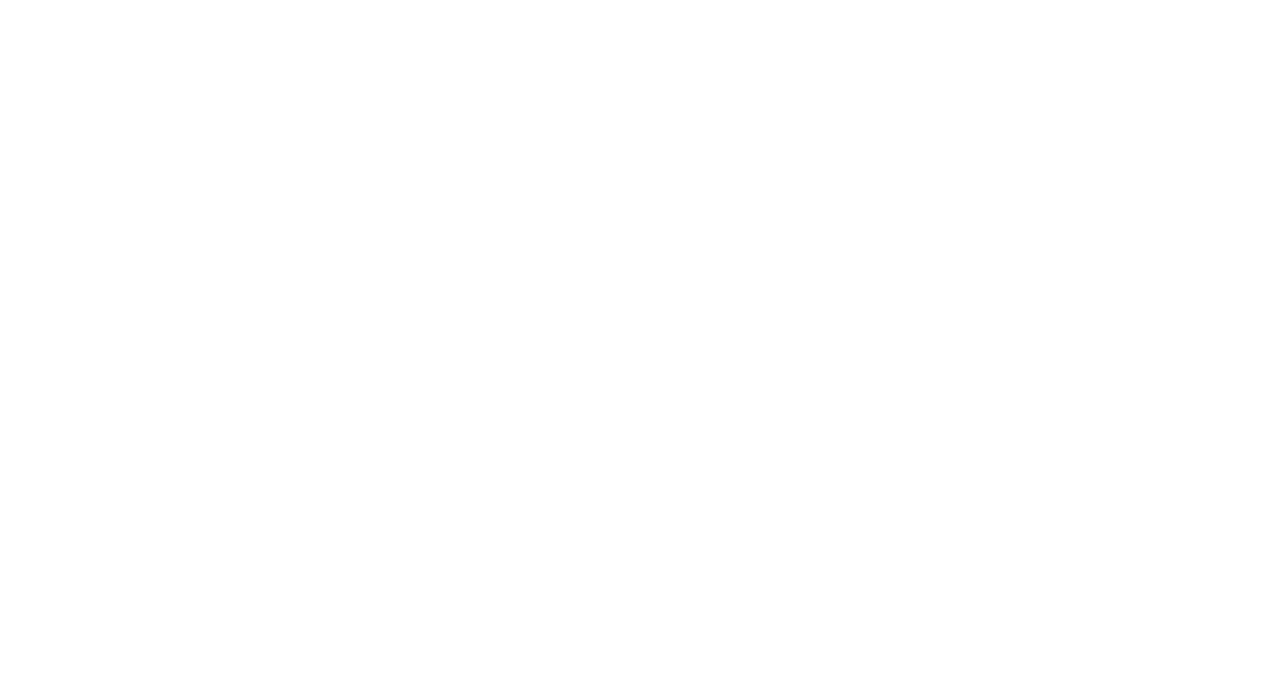
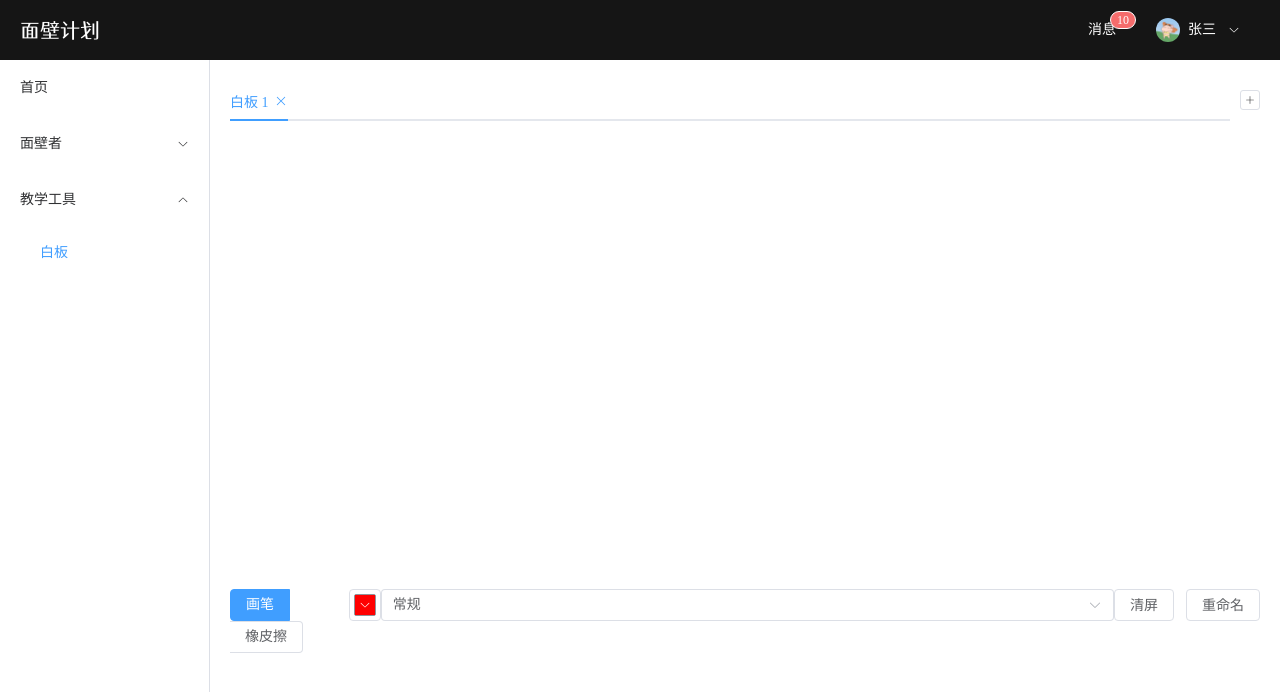
Before and after one commit to cc2937/mianbi-admin, a Vue app: page /whiteboards in a window 1280 px wide. Before the commit this address had no page. Shown: the top 692 px of the page. Built offline with nearby package versions, Linux system fonts and the light colour scheme.

Commit message:
白板1.0

```diff
--- a/package.json
+++ b/package.json
@@ -2,7 +2,7 @@
   "name": "mianbi-admin",
   "version": "0.0.0",
   "scripts": {
-    "dev": "vite",
+    "dev1": "vite",
     "build": "vite build",
     "preview": "vite preview --port 4173",
     "lint": "eslint . --ext .vue,.js,.jsx,.cjs,.mjs --fix --ignore-path .gitignore"
--- a/src/layouts/Base.vue
+++ b/src/layouts/Base.vue
@@ -32,6 +32,12 @@
                         >
                             男性面壁者
                         </el-menu-item>
+                    </el-sub-menu>
+                    <el-sub-menu index="tools">
+                        <template #title>
+                            教学工具
+                        </template>
+                        <el-menu-item index="/whiteboards">白板</el-menu-item>
                     </el-sub-menu>
                 </el-menu>
             </el-aside>
--- a/src/router/index.js
+++ b/src/router/index.js
@@ -1,8 +1,9 @@
 import { createRouter, createWebHistory } from 'vue-router'
 import Login from '../views/Login.vue'
+import BaseLayout from '../layouts/Base.vue'
 import Home from '../views/Home.vue'
 import User from '../views/User.vue'
-import BaseLayout from '../layouts/Base.vue'
+import Whiteboard from '../views/Whiteboard.vue'
 
 const router = createRouter({
   history: createWebHistory(import.meta.env.BASE_URL),
@@ -26,6 +27,11 @@ const router = createRouter({
           name: 'User',
           component: User,
         },
+        {
+          path: 'whiteboards',
+          name: 'Whiteboard',
+          component: Whiteboard,
+        },
       ],
     },
   ]
--- /dev/null
+++ b/src/views/Whiteboard.vue
@@ -0,0 +1,130 @@
+<template>
+    <el-tabs ref="tabs" v-model="tabActive" editable @tab-remove="handleRemove" @tab-add="handleAdd">
+        <el-tab-pane
+            v-for="(item, index) in whiteboards"
+            :key="item.id"
+            :label="item.title"
+            :name="item.id"
+        >
+            <canvas ref="canvas" @mousedown="handleDraw($event, index)" :width="canvasWidth" height="450"></canvas>
+
+            <div class="toolbar">
+                <el-radio-group v-model="item.mode" class="tools">
+                    <el-radio-button label="pen">画笔</el-radio-button>
+                    <el-radio-button label="eraser">橡皮擦</el-radio-button>
+                </el-radio-group>
+
+                <template v-if="item.mode === 'pen'">
+                    <el-color-picker v-model="item.color" :predefine="colors" />
+                    <el-select v-model="item.width">
+                        <el-option
+                            v-for="item in widths"
+                            :key="item.value"
+                            :value="item.value"
+                            :label="item.label"
+                        >
+                        </el-option>
+                    </el-select>
+                </template>
+
+                <el-button @click="clear(index)">清屏</el-button>
+                <el-button @click="rename(index)">重命名</el-button>
+            </div>
+        </el-tab-pane>
+    </el-tabs>
+</template>
+
+<script>
+import { ElMessageBox } from 'element-plus'
+import 'element-plus/es/components/message-box/style/css'
+
+export default {
+    data() {
+        return {
+            tabActive: 1,
+            whiteboards: [
+                { id: 1, title: '白板 1', color: '#ff0000', width: 3, mode: 'pen' },
+            ],
+            nextTab: 2,
+            canvasWidth: 0,
+            colors: ['#ff0000', '#ffff00'],
+            widths: [
+                { value: 1, label: '极细' },
+                { value: 3, label: '常规' },
+                { value: 5, label: '粗' },
+                { value: 20, label: '极粗' },
+            ],
+        }
+    },
+    methods: {
+        init() {
+           this.canvasWidth = this.$refs.tabs.$el.getBoundingClientRect().width
+        },
+        handleRemove(name) {
+            const index = this.whiteboards.findIndex(item => item.id === name)
+            this.whiteboards.splice(index, 1)
+        },
+        handleAdd() {
+            this.whiteboards.push({
+                id: this.nextTab,
+                title: `白板 ${this.nextTab}`,
+                color: '#ff0000',
+                width: 3,
+                mode: 'pen'
+            })
+            this.tabActive = this.nextTab
+            this.nextTab++
+        },
+        handleDraw(event, index) {
+            const canvas = event.target
+            const ctx = canvas.getContext('2d')
+            const whiteboard = this.whiteboards[index]
+            if (whiteboard.mode === 'eraser') {
+                ctx.lineWidth = 30
+                ctx.strokeStyle = '#ffffff'
+            } else {
+                ctx.lineWidth = whiteboard.width
+                ctx.strokeStyle = whiteboard.color
+            }
+            ctx.lineCap = 'round'
+            ctx.lineJoin = 'round'
+            ctx.beginPath()
+            ctx.moveTo(event.offsetX, event.offsetY)
+            document.onmousemove = (e) => {
+                ctx.lineTo(e.offsetX, e.offsetY)
+                ctx.stroke()
+            }
+            document.onmouseup = () => {
+                ctx.closePath()
+                document.onmousemove = null
+                document.onmouseup = null
+            }
+        },
+        clear(index) {
+            const canvas = this.$refs.canvas[index]
+            canvas.getContext('2d').clearRect(0, 0, canvas.width, canvas.height)
+        },
+        async rename(index) {
+            try {
+                const { value } = await ElMessageBox.prompt('请输入白板名称', '重命名白板', {})
+                this.whiteboards[index].title = value
+            } catch (e) {}
+        },
+    },
+    mounted() {
+        this.init()
+        window.addEventListener('resize', () => this.init())
+    },
+}
+</script>
+
+<style scoped>
+.toolbar {
+    display: flex;
+}
+
+.tools {
+    margin-right: 24px;
+}
+
+</style>
```
